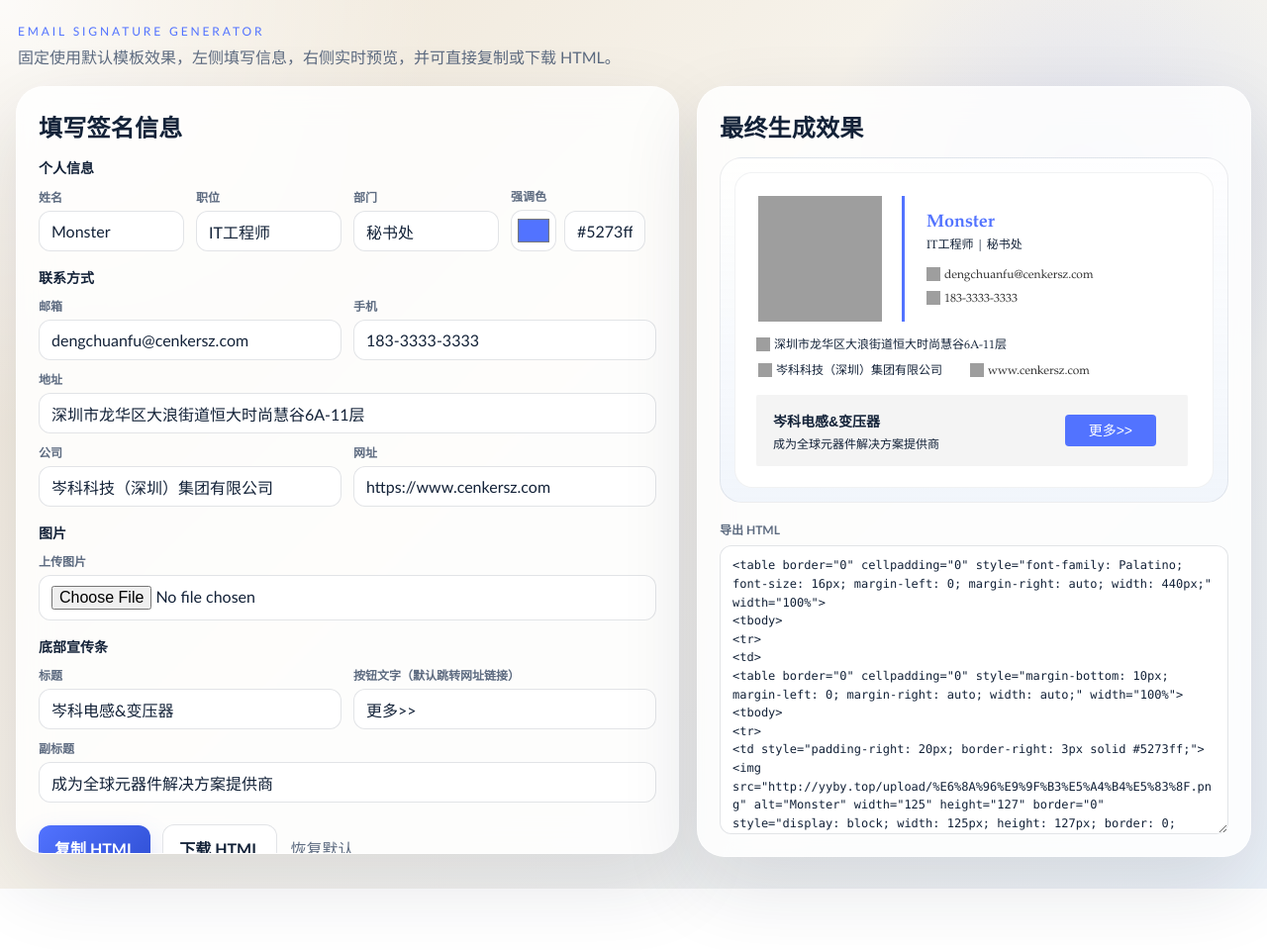
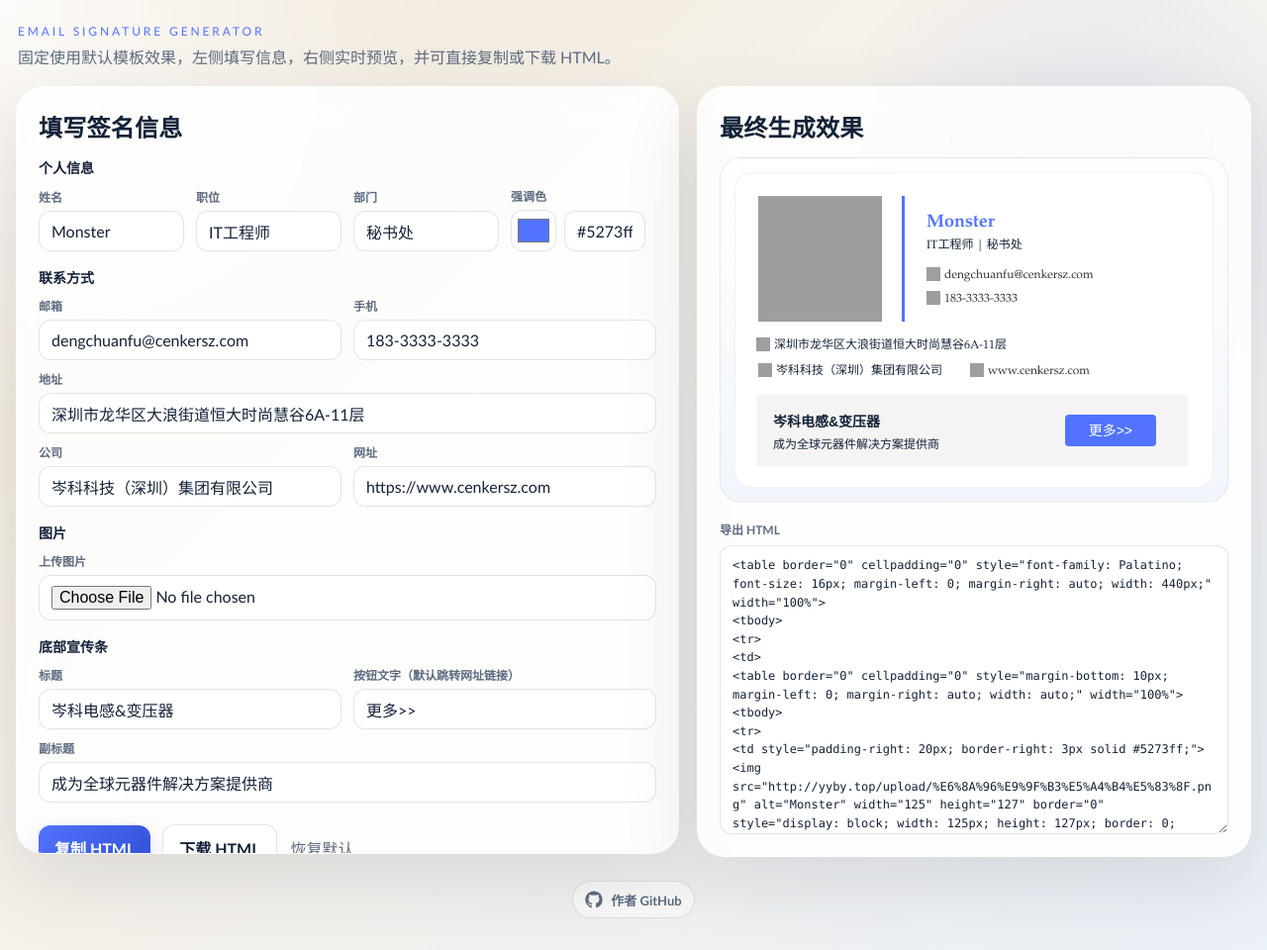
Before and after one commit to dengchuanfu/email-signature, a website: page index.html in a window 1280 px wide. Shown: the whole page at 99% size. Before the commit the page ends 898 px from the top, so only its background shows below. Drawn offline with Linux system fonts and the light colour scheme; grey boxes are pictures that could not be loaded.

Commit message:
Add GitHub footer link

```diff
--- a/index.html
+++ b/index.html
@@ -130,6 +130,15 @@
         </section>
       </section>
     </main>
+
+    <footer class="site-footer">
+      <a class="github-link" href="https://github.com/dengchuanfu/email-signature" target="_blank" rel="noopener noreferrer" aria-label="GitHub repository: dengchuanfu/email-signature">
+        <svg class="github-icon" viewBox="0 0 24 24" aria-hidden="true" focusable="false">
+          <path d="M12 .5C5.65.5.5 5.65.5 12c0 5.1 3.29 9.42 7.86 10.95.58.1.79-.25.79-.56v-2.17c-3.2.7-3.87-1.37-3.87-1.37-.52-1.33-1.28-1.68-1.28-1.68-1.04-.71.08-.7.08-.7 1.15.08 1.76 1.18 1.76 1.18 1.03 1.75 2.69 1.24 3.35.95.1-.74.4-1.24.73-1.53-2.55-.29-5.23-1.28-5.23-5.68 0-1.26.45-2.29 1.18-3.09-.12-.29-.51-1.46.11-3.05 0 0 .97-.31 3.16 1.18A10.98 10.98 0 0 1 12 6.04c.98 0 1.95.13 2.87.39 2.19-1.49 3.15-1.18 3.15-1.18.63 1.59.24 2.76.12 3.05.74.8 1.18 1.83 1.18 3.09 0 4.41-2.69 5.38-5.25 5.67.41.36.78 1.06.78 2.13v3.2c0 .31.21.67.8.56A11.51 11.51 0 0 0 23.5 12C23.5 5.65 18.35.5 12 .5Z" />
+        </svg>
+        <span>&#20316;&#32773; GitHub</span>
+      </a>
+    </footer>
   </div>
 
   <script src="script.js"></script>
--- a/styles.css
+++ b/styles.css
@@ -34,12 +34,57 @@
 .page-shell {
   width: min(1280px, calc(100% - 32px));
   margin: 0 auto;
+  min-height: 100vh;
   padding: 20px 0 32px;
+  display: flex;
+  flex-direction: column;
 }
 
 .workspace {
   display: grid;
+  flex: 1;
   gap: 16px;
+}
+
+.site-footer {
+  display: flex;
+  justify-content: center;
+  padding-top: 24px;
+}
+
+.github-link {
+  display: inline-flex;
+  align-items: center;
+  gap: 8px;
+  min-height: 38px;
+  padding: 8px 12px;
+  border: 1px solid var(--line);
+  border-radius: 999px;
+  background: rgba(255, 255, 255, 0.62);
+  color: var(--muted);
+  font-size: 13px;
+  font-weight: 700;
+  text-decoration: none;
+  transition: border-color 0.2s ease, box-shadow 0.2s ease, color 0.2s ease, transform 0.2s ease;
+}
+
+.github-link:hover {
+  border-color: rgba(82, 115, 255, 0.34);
+  box-shadow: 0 10px 24px rgba(23, 36, 57, 0.1);
+  color: var(--ink);
+  transform: translateY(-1px);
+}
+
+.github-link:focus-visible {
+  outline: 2px solid rgba(82, 115, 255, 0.35);
+  outline-offset: 3px;
+}
+
+.github-icon {
+  width: 18px;
+  height: 18px;
+  fill: currentColor;
+  flex: 0 0 auto;
 }
 
 .intro-note {
```
